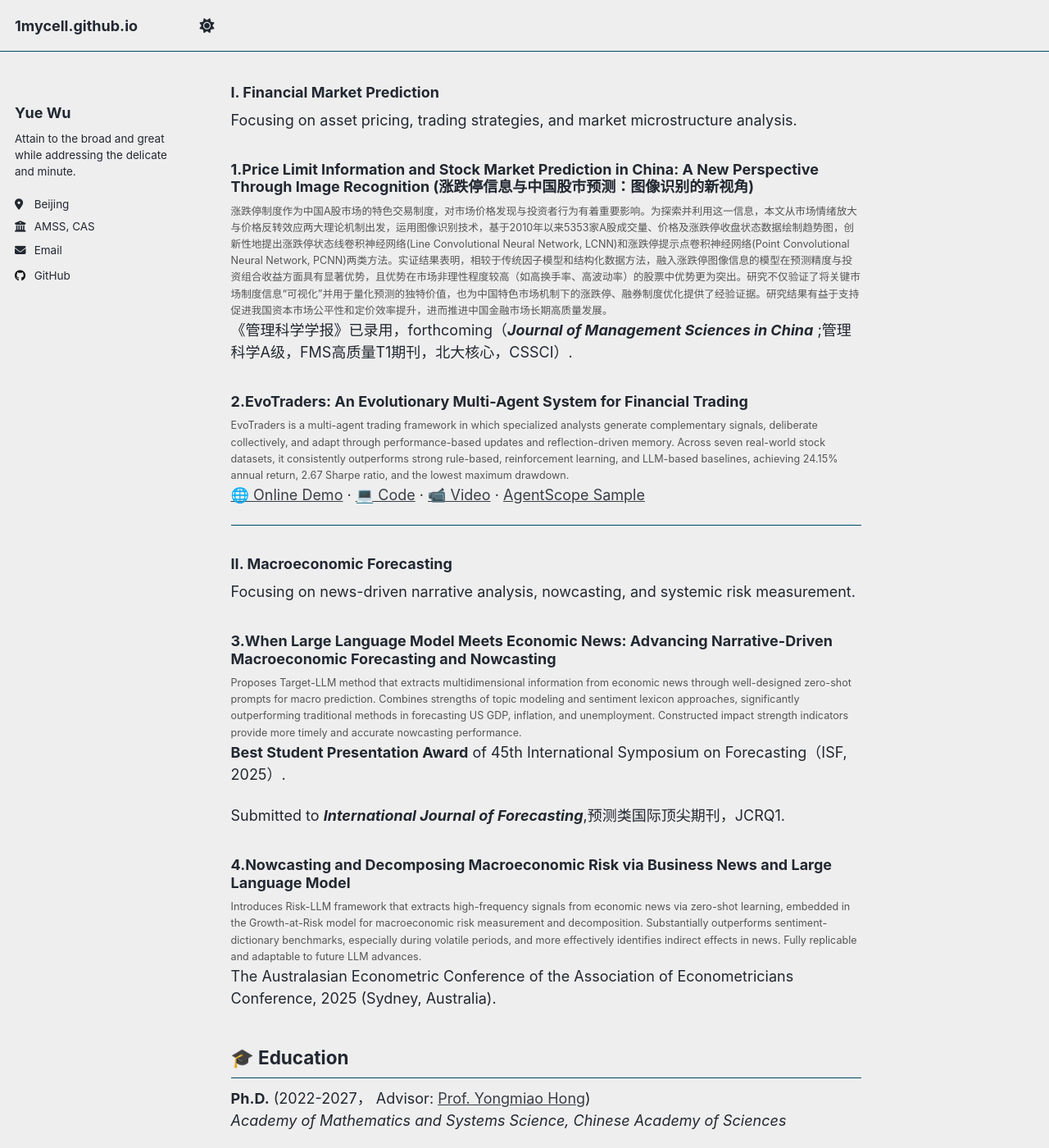
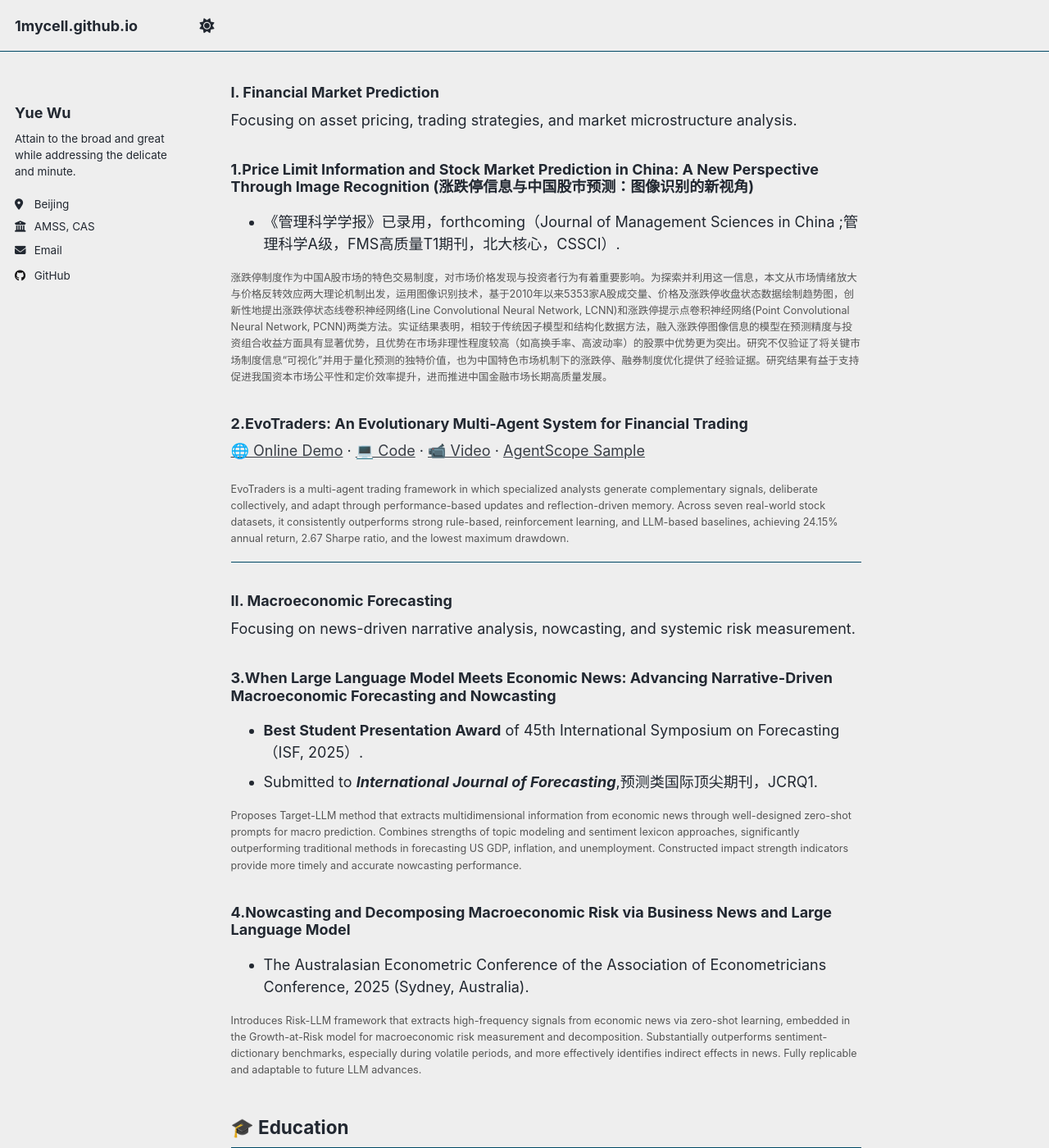
Before and after one commit to 1mycell/1mycell.github.io, a Jekyll site: the page built from _pages/about.md, in a window 1280 px wide and 1400 px high, scrolled down 410 px. Shown: the whole window at 82% size. Built offline with Jekyll 4.4.1, drawn with Linux system fonts in a browser that asks for light colours; a script that is not in the unit is left out.

```diff
--- a/_pages/about.md
+++ b/_pages/about.md
@@ -20,20 +20,19 @@ My research interest includes **the intersection of AI, finance, and economics,
 Focusing on asset pricing, trading strategies, and market microstructure analysis.
 
 ### 1.Price Limit Information and Stock Market Prediction in China: A New Perspective Through Image Recognition (涨跌停信息与中国股市预测：图像识别的新视角)
-
+- 《管理科学学报》已录用，forthcoming（Journal of Management Sciences in China ;管理科学A级，FMS高质量T1期刊，北大核心，CSSCI）.
 <div style="font-size: 0.70em; line-height: 1.6; color: #555;">
 涨跌停制度作为中国A股市场的特色交易制度，对市场价格发现与投资者行为有着重要影响。为探索并利用这一信息，本文从市场情绪放大与价格反转效应两大理论机制出发，运用图像识别技术，基于2010年以来5353家A股成交量、价格及涨跌停收盘状态数据绘制趋势图，创新性地提出涨跌停状态线卷积神经网络(Line Convolutional Neural Network, LCNN)和涨跌停提示点卷积神经网络(Point Convolutional Neural Network, PCNN)两类方法。实证结果表明，相较于传统因子模型和结构化数据方法，融入涨跌停图像信息的模型在预测精度与投资组合收益方面具有显著优势，且优势在市场非理性程度较高（如高换手率、高波动率）的股票中优势更为突出。研究不仅验证了将关键市场制度信息“可视化”并用于量化预测的独特价值，也为中国特色市场机制下的涨跌停、融券制度优化提供了经验证据。研究结果有益于支持促进我国资本市场公平性和定价效率提升，进而推进中国金融市场长期高质量发展。
 </div>
 
-《管理科学学报》已录用，forthcoming（_**Journal of Management Sciences in China**_ ;管理科学A级，FMS高质量T1期刊，北大核心，CSSCI）.
 
 ### 2.EvoTraders: An Evolutionary Multi-Agent System for Financial Trading
+[🌐 Online Demo](http://trading.evoagents.c) · [💻 Code](https://github.com/agentscope-ai/agentscope-samples/tree/main/evotraders) · [📹 Video](https://www.bilibili.com/video/BV1p4BYBtE5Z/) · [AgentScope Sample](https://mp.weixin.qq.com/s/9MapD3Hs_f9W7AlDkZGCKA)
 
 <div style="font-size: 0.70em; line-height: 1.6; color: #555;">
 EvoTraders is a multi-agent trading framework in which specialized analysts generate complementary signals, deliberate collectively, and adapt through performance-based updates and reflection-driven memory. Across seven real-world stock datasets, it consistently outperforms strong rule-based, reinforcement learning, and LLM-based baselines, achieving 24.15% annual return, 2.67 Sharpe ratio, and the lowest maximum drawdown.
 </div>
 
-[🌐 Online Demo](http://trading.evoagents.c) · [💻 Code](https://github.com/agentscope-ai/agentscope-samples/tree/main/evotraders) · [📹 Video](https://www.bilibili.com/video/BV1p4BYBtE5Z/) · [AgentScope Sample](https://mp.weixin.qq.com/s/9MapD3Hs_f9W7AlDkZGCKA)
 
 ---
 
@@ -42,21 +41,19 @@ EvoTraders is a multi-agent trading framework in which specialized analysts gene
 Focusing on news-driven narrative analysis, nowcasting, and systemic risk measurement.
 
 ### 3.When Large Language Model Meets Economic News: Advancing Narrative-Driven Macroeconomic Forecasting and Nowcasting
-
+- **Best Student Presentation Award** of 45th International Symposium on Forecasting（ISF, 2025）.
+- Submitted to _**International Journal of Forecasting**_,预测类国际顶尖期刊，JCRQ1.
 <div style="font-size: 0.70em; line-height: 1.6; color: #555;">
 Proposes Target-LLM method that extracts multidimensional information from economic news through well-designed zero-shot prompts for macro prediction. Combines strengths of topic modeling and sentiment lexicon approaches, significantly outperforming traditional methods in forecasting US GDP, inflation, and unemployment. Constructed impact strength indicators provide more timely and accurate nowcasting performance.
 </div>
 
-**Best Student Presentation Award** of 45th International Symposium on Forecasting（ISF, 2025）.
-
-Submitted to _**International Journal of Forecasting**_,预测类国际顶尖期刊，JCRQ1.
 
 ### 4.Nowcasting and Decomposing Macroeconomic Risk via Business News and Large Language Model
+- The Australasian Econometric Conference of the Association of Econometricians Conference, 2025 (Sydney, Australia).
 <div style="font-size: 0.70em; line-height: 1.6; color: #555;">
 Introduces Risk-LLM framework that extracts high-frequency signals from economic news via zero-shot learning, embedded in the Growth-at-Risk model for macroeconomic risk measurement and decomposition. Substantially outperforms sentiment-dictionary benchmarks, especially during volatile periods, and more effectively identifies indirect effects in news. Fully replicable and adaptable to future LLM advances.
 </div>
 
-The Australasian Econometric Conference of the Association of Econometricians Conference, 2025 (Sydney, Australia).
 
 ## 🎓 Education
 
```
